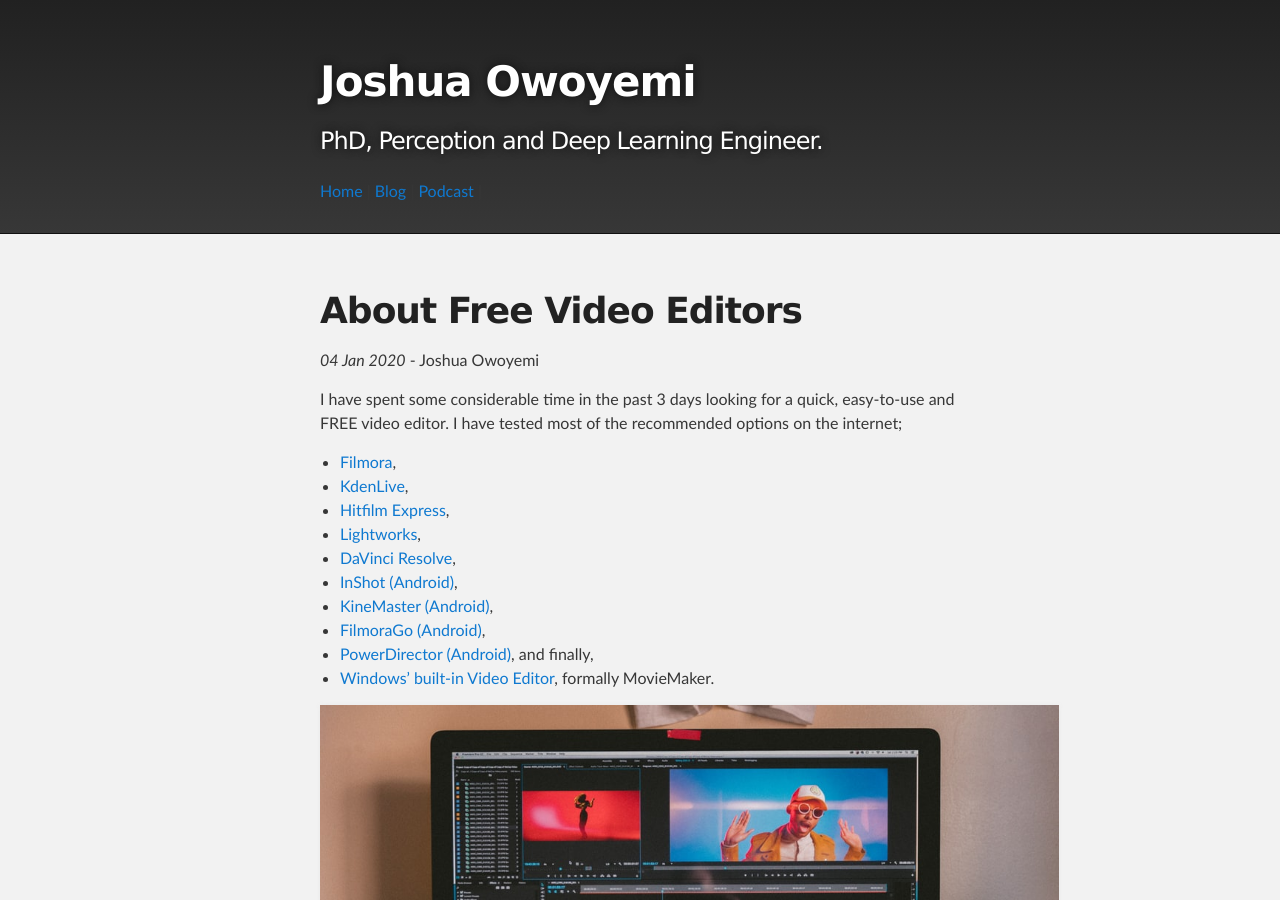
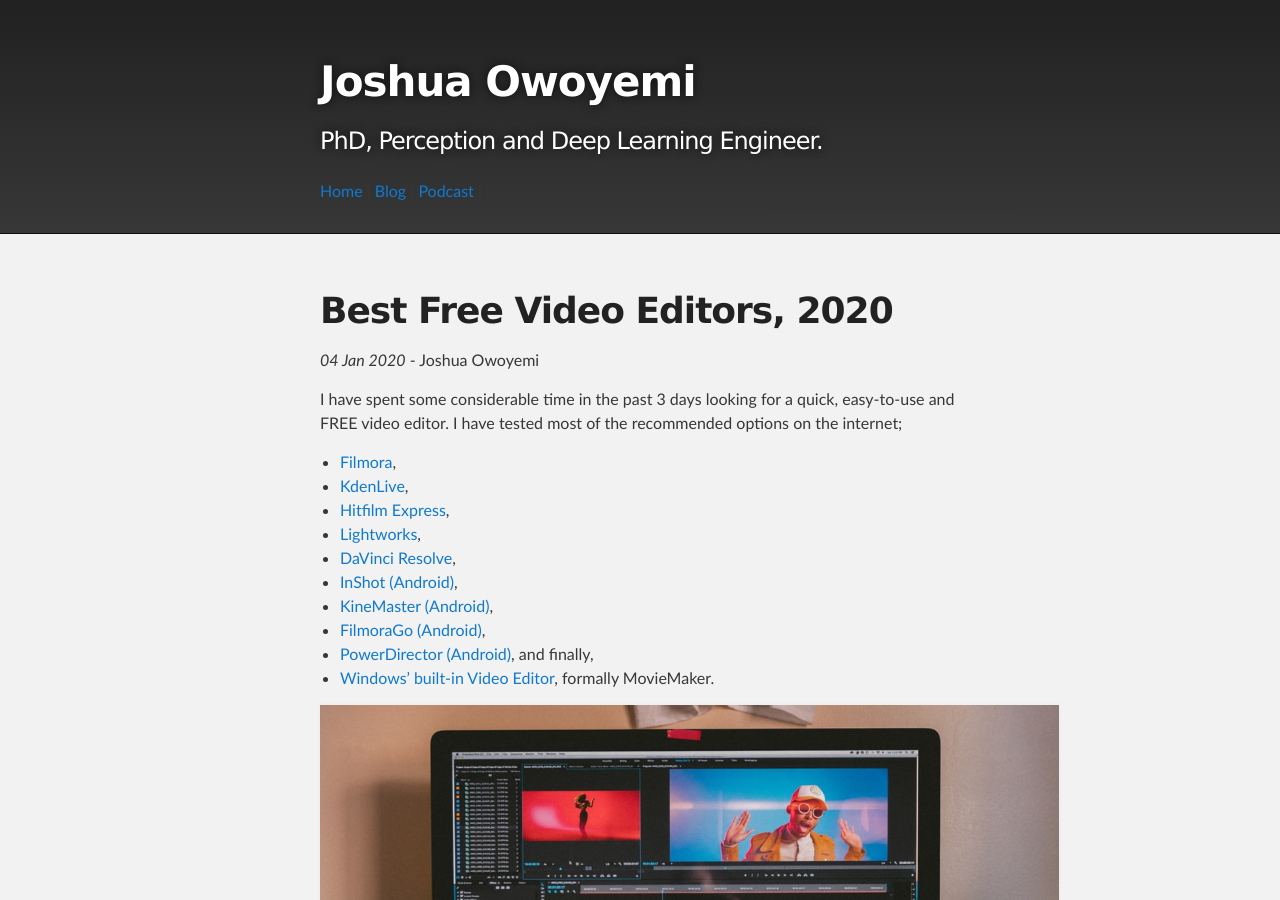
Before and after one commit to toluwajosh/toluwajosh.github.io, a Jekyll site: the page built from _posts/2020-01-04-best-free-video-editor-2020.md, in a window 1280 px wide and 900 px high. Built offline with Jekyll 4.4.1, drawn with Linux system fonts in a browser that asks for light colours; comment, search, counter and statistics services are not loaded.

Commit message:
Fix: changed post title for beter SEO

```diff
--- a/_posts/2020-01-04-about-free-video-editors.md
+++ b/_posts/2020-01-04-best-free-video-editor-2020.md
@@ -1,7 +1,7 @@
 ---
 layout: post
 author: Joshua Owoyemi
-title: About Free Video Editors
+title: Best Free Video Editors, 2020
 comments: true
 tag: Quick
 excerpt: I have spent some considerable time in the past 3 days looking for a quick, easy-to-use and FREE video editor. I have tested most of the recommended options on the internet. These are my findings.
```
